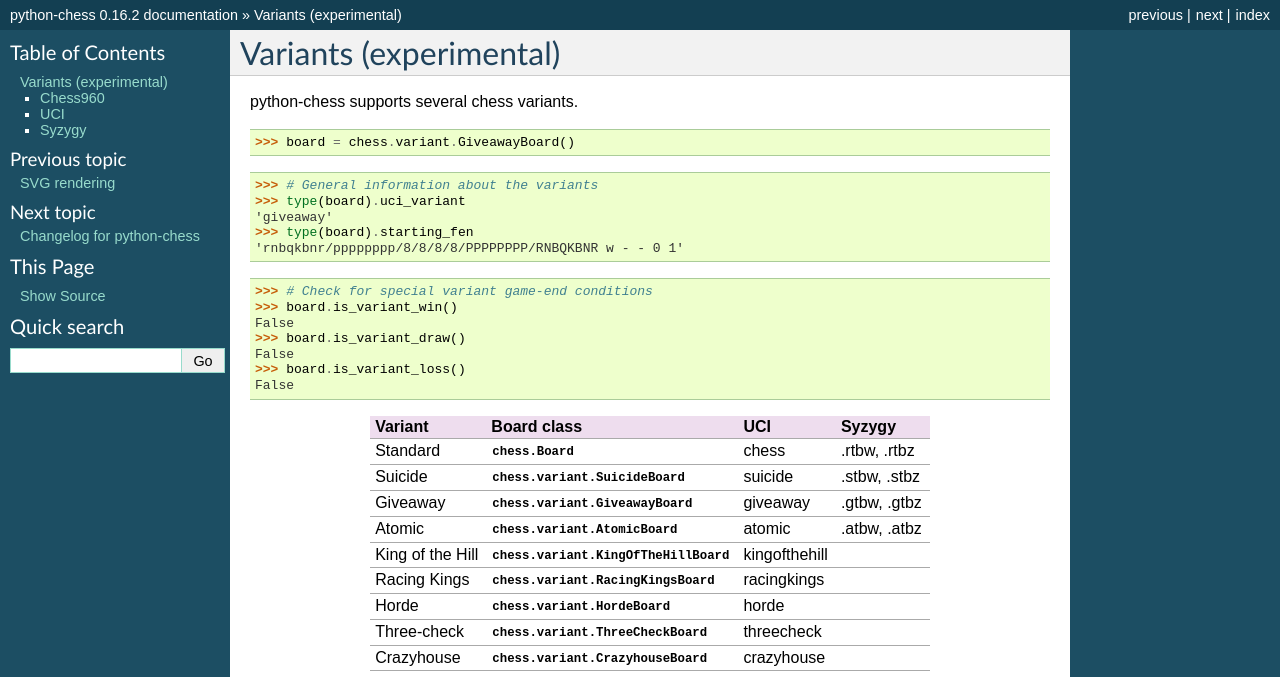
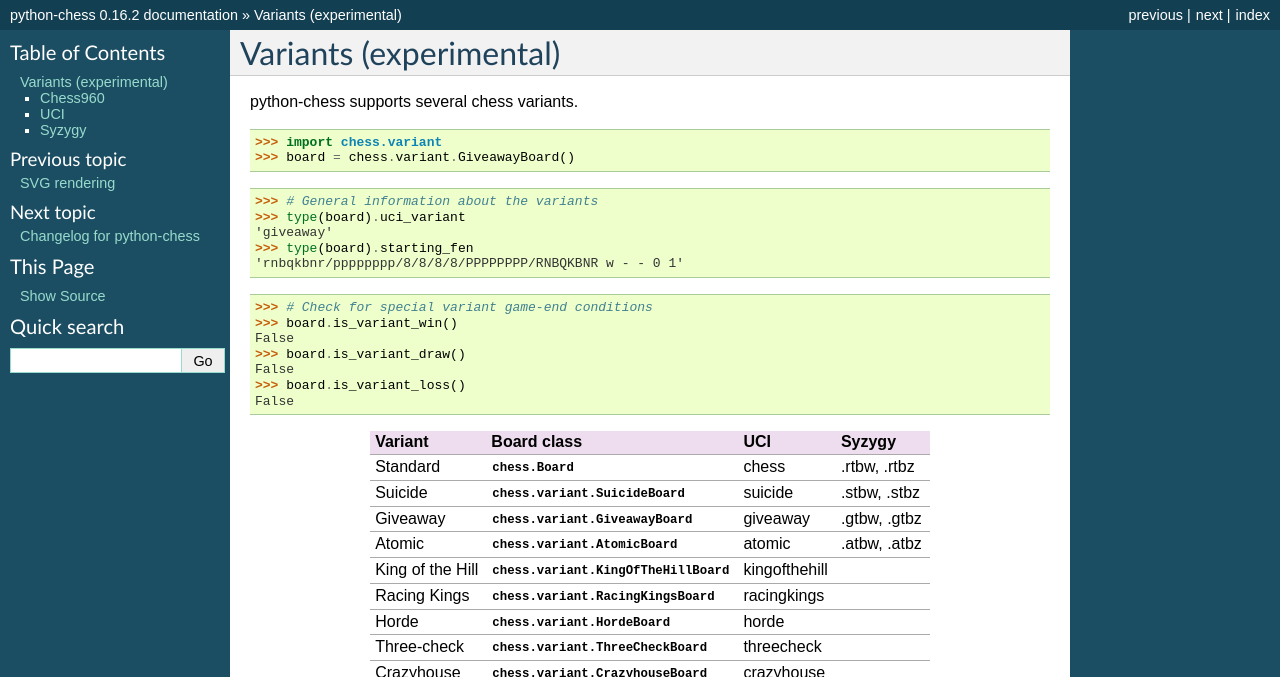
Before and after one commit to niklasf/python-chess, a Sphinx documentation site: the page built from docs/variant.rst, in a window 1280 px wide, cut to the strip 0-677 px from the top of the page. Built offline with Sphinx 7.4.7, drawn with Linux system fonts in a browser that asks for light colours.

Commit message:
Import chess.variant in docs (closes #111)

```diff
--- a/docs/variant.rst
+++ b/docs/variant.rst
@@ -3,6 +3,7 @@ Variants (experimental)
 
 python-chess supports several chess variants.
 
+>>> import chess.variant
 >>> board = chess.variant.GiveawayBoard()
 
 >>> # General information about the variants
```
